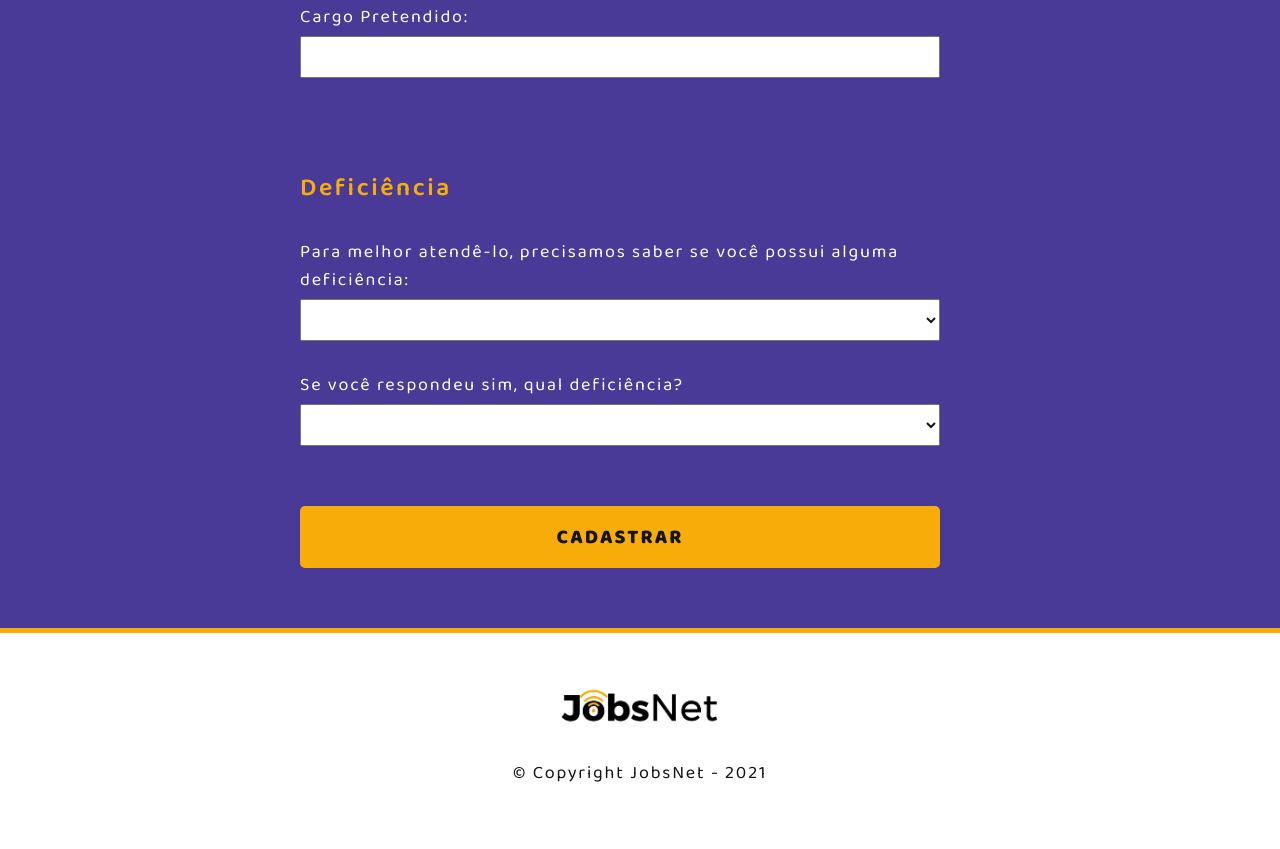
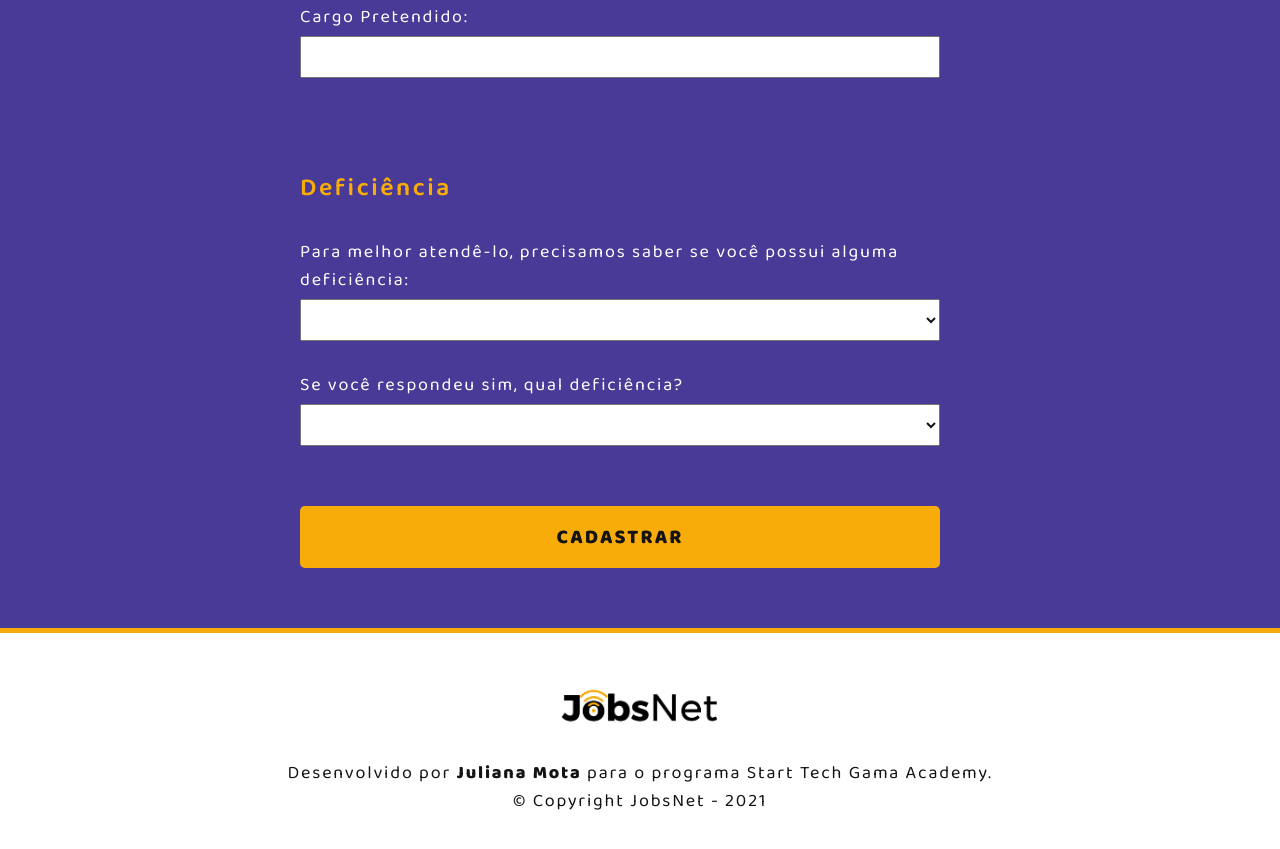
Before and after one commit to jumotac/FormularioSTGamaAcademy, a plain HTML site: page index.html in a window 1280 px wide. Shown: the part 3181-4030 px from the top of the page. Before the commit the page ends 4008 px from the top, so only its background shows below. Drawn offline with Linux system fonts and the light colour scheme.

Commit message:
Formulario ST Gama Academy - ajustes no Rodapé

```diff
--- a/index.html
+++ b/index.html
@@ -169,6 +169,7 @@
 
         <footer class="rodape">
             <img src="/img/logo-preto.jpg" alt="Logo da JobsNet">
+            <p>Desenvolvido por <strong>Juliana Mota</strong> para o programa Start Tech Gama Academy.</p>
             <p class="copyright">&copy; Copyright JobsNet - 2021</p>
         </footer>
     </body>
```
